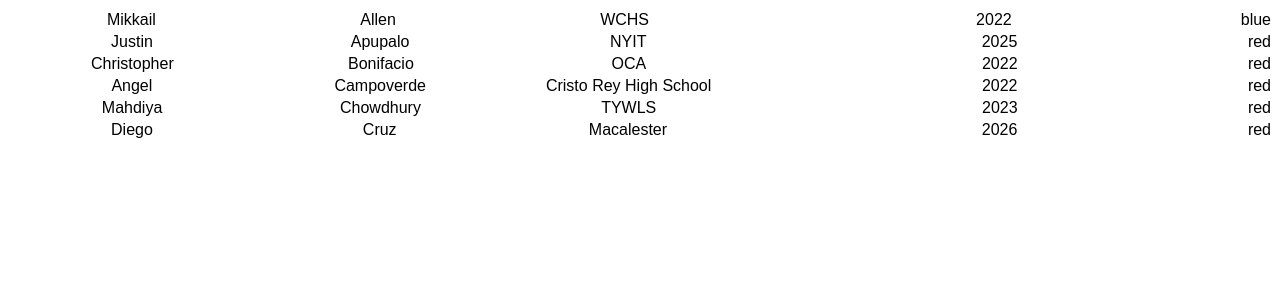
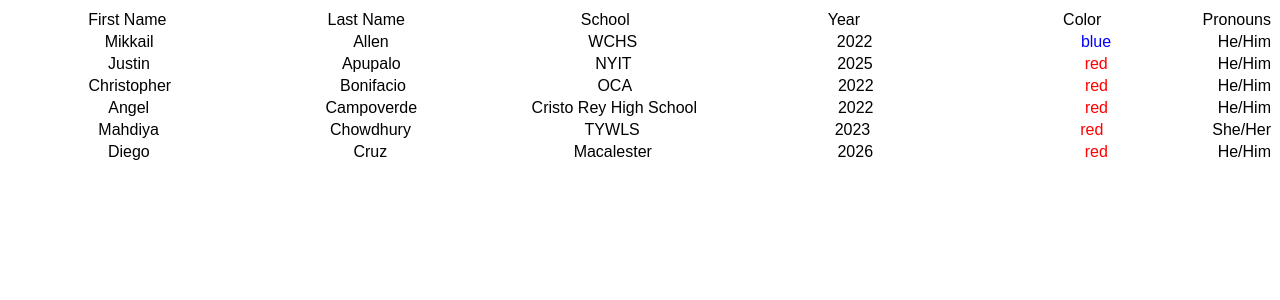
Before and after one commit to J-a-crypto/class-roster, a React (Create React App) app: page / in a window 1280 px wide. Shown: the top 300 px of the page. Built offline with nearby package versions, Linux system fonts and the light colour scheme.

Commit message:
initial commit

```diff
--- a/src/App.js
+++ b/src/App.js
@@ -4,46 +4,67 @@
 
 let people = [
   {
+    firstName: "First Name ",
+    lastName: "Last Name",
+    school: "School",
+    gradYear: "Year",
+    color: "Color",
+    pronouns: "Pronouns",
+    media: "Media"
+  },
+  {
     firstName: "Mikkail",
     lastName: "Allen",
     school: "WCHS",
     gradYear: "2022",
-    color: "blue"
+    color: "blue",
+    pronouns: "He/Him",
+    media: "Tiktok"
   },
   {
     firstName: "Justin",
     lastName: "Apupalo",
     school: "NYIT",
     gradYear: "2025",
-    color: "red"
+    color: "red",
+    pronouns: "He/Him",
+    media: "Insta"
   },
   {
     firstName: "Christopher",
     lastName: "Bonifacio",
     school: "OCA",
     gradYear: "2022",
-    color: "red"
+    color: "red",
+    pronouns: "He/Him",
+    media: "Insta"
   },
   {
     firstName: "Angel",
     lastName: "Campoverde",
     school: "Cristo Rey High School",
     gradYear: "2022",
-    color: "red"
+    color: "red",
+    pronouns: "He/Him",
+    media: "Insta"
   },
   {
     firstName: "Mahdiya",
     lastName: "Chowdhury",
     school: "TYWLS",
     gradYear: "2023",
-    color: "red"
+    color: "red",
+    pronouns: "She/Her",
+    media: "Tiktok"
   },
   {
     firstName: "Diego",
     lastName: "Cruz",
     school: "Macalester",
     gradYear: "2026",
-    color: "red"
+    color: "red",
+    pronouns: "He/Him",
+    media: "Insta"
   }
 ];
 function setColor() {}
@@ -58,6 +79,7 @@
             <th style={{ width: "20%" }}></th>
             <th style={{ width: "20%" }}></th>
             <th style={{ width: "20%" }}></th>
+            <th style={{ width: "20%" }}></th>
             <th style={{ width: "100%" }}></th>
             <th style={{}}></th>
           </tr>
@@ -68,7 +90,10 @@
             <td>{person.lastName}</td>
             <td>{person.school}</td>
             <td>{person.gradYear}</td>
-            <td class={person.color}>{person.color}</td>
+            <td>
+              <span style={{ color: person.color }}>{person.color}</span>{" "}
+            </td>
+            <td>{person.pronouns}</td>
           </tr>
         </tbody>
       </div>
```
